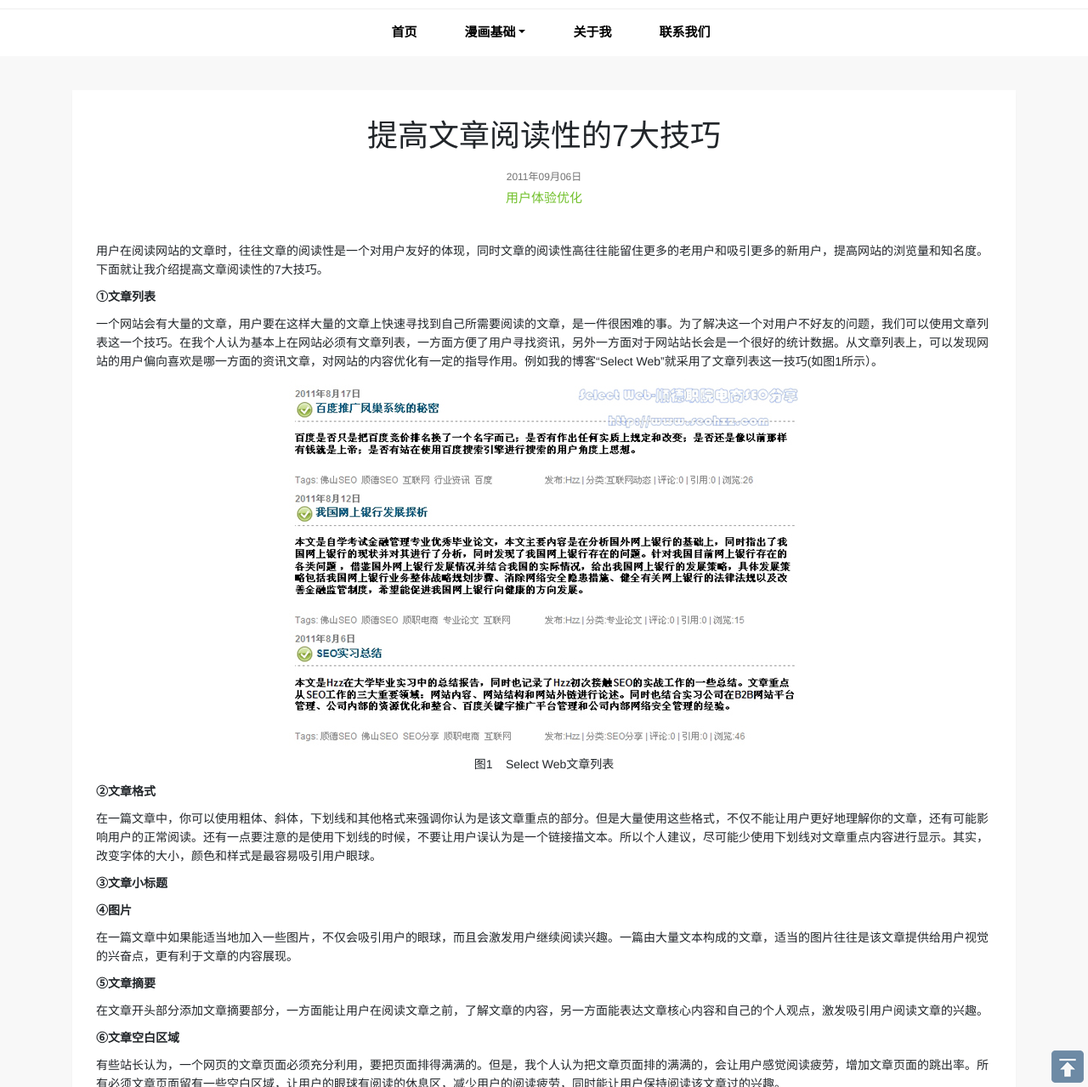
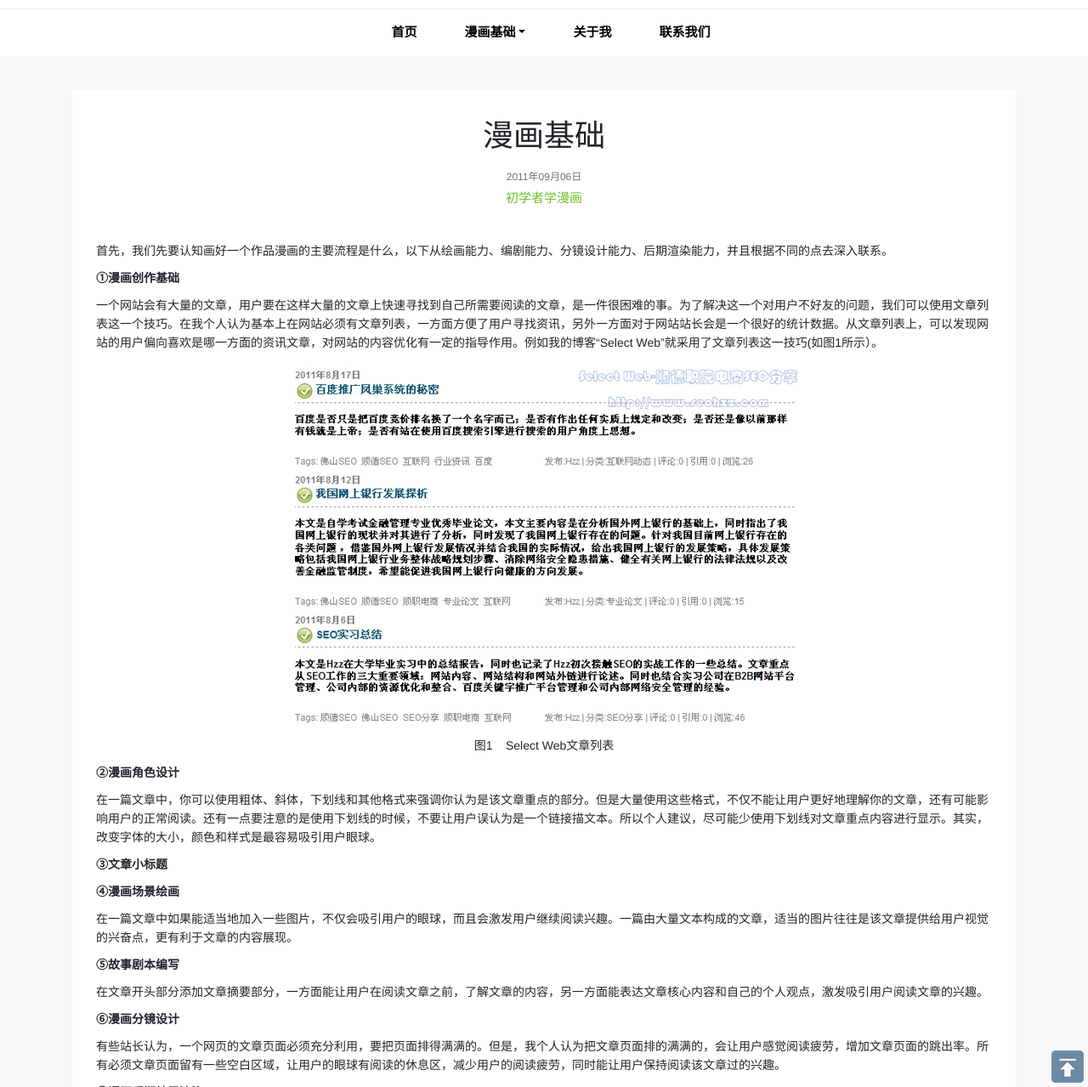
Before and after one commit to TSMSUN/TSMSUN.GitHub.io, a Jekyll site: the page built from ueo/_posts/2011-09-06-web-read-skill.html, in a window 1280 px wide and 1400 px high, scrolled down 243 px, cut to the strip 121-1400 px from the top of the window. Shown: the whole strip at 85% size. Built offline with Jekyll 4.4.1, drawn with Linux system fonts in a browser that asks for light colours.

Commit message:
Update 2011-09-06-web-read-skill.html

```diff
--- a/ueo/_posts/2011-09-06-web-read-skill.html
+++ b/ueo/_posts/2011-09-06-web-read-skill.html
@@ -3,25 +3,25 @@ layout: article
 permalink: /ueo/web-read-skill.html
 type-en: ueo
 image: web-read-skill
-title: 提高文章阅读性的7大技巧
-keywords: 用户体验优化
-description: 文章的阅读性是一个对用户友好的体现，熟练运用提高文章阅读性的7大技巧可以留住更多的老用户和吸引更多的新用户，同时也能提高网站浏览量和知名度。
+title: 漫画基础
+keywords: 初学者学漫画
+description: 每一个人都有一种漫画梦，想要学习好漫画，就要想学会画漫画的思维，这样能刚好帮助您学习
 ---
-<p>用户在阅读网站的文章时，往往文章的阅读性是一个对用户友好的体现，同时文章的阅读性高往往能留住更多的老用户和吸引更多的新用户，提高网站的浏览量和知名度。下面就让我介绍提高文章阅读性的7大技巧。</p>
-<p><b>①文章列表</b></p>
+<p>首先，我们先要认知画好一个作品漫画的主要流程是什么，以下从绘画能力、编剧能力、分镜设计能力、后期渲染能力，并且根据不同的点去深入联系。</p>
+<p><b>①漫画创作基础</b></p>
 <p>一个网站会有大量的文章，用户要在这样大量的文章上快速寻找到自己所需要阅读的文章，是一件很困难的事。为了解决这一个对用户不好友的问题，我们可以使用文章列表这一个技巧。在我个人认为基本上在网站必须有文章列表，一方面方便了用户寻找资讯，另外一方面对于网站站长会是一个很好的统计数据。从文章列表上，可以发现网站的用户偏向喜欢是哪一方面的资讯文章，对网站的内容优化有一定的指导作用。例如我的博客&ldquo;Select Web&rdquo;就采用了文章列表这一技巧(如图1所示）。</p>
 <p align="center"><img class="img-fluid" alt="Select Web文章列表" src="{{ site.url }}/images/ueo/web-read-skill-1.jpg"></p>
 <p align="center">图1&nbsp;&nbsp;&nbsp; Select Web文章列表</p>
-<p><b>②文章格式</b></p>
+<p><b>②漫画角色设计</b></p>
 <p>在一篇文章中，你可以使用粗体、斜体，下划线和其他格式来强调你认为是该文章重点的部分。但是大量使用这些格式，不仅不能让用户更好地理解你的文章，还有可能影响用户的正常阅读。还有一点要注意的是使用下划线的时候，不要让用户误认为是一个链接描文本。所以个人建议，尽可能少使用下划线对文章重点内容进行显示。其实，改变字体的大小，颜色和样式是最容易吸引用户眼球。</p>
 <p><b>③文章小标题</b></p>
 <p></p>
-<p><b>④图片</b></p>
+<p><b>④漫画场景绘画</b></p>
 <p>在一篇文章中如果能适当地加入一些图片，不仅会吸引用户的眼球，而且会激发用户继续阅读兴趣。一篇由大量文本构成的文章，适当的图片往往是该文章提供给用户视觉的兴奋点，更有利于文章的内容展现。</p>
-<p><b>⑤文章摘要</b></p>
+<p><b>⑤故事剧本编写</b></p>
 <p>在文章开头部分添加文章摘要部分，一方面能让用户在阅读文章之前，了解文章的内容，另一方面能表达文章核心内容和自己的个人观点，激发吸引用户阅读文章的兴趣。</p>
-<p><b>⑥文章空白区域</b></p>
+<p><b>⑥漫画分镜设计</b></p>
 <p>有些站长认为，一个网页的文章页面必须充分利用，要把页面排得满满的。但是，我个人认为把文章页面排的满满的，会让用户感觉阅读疲劳，增加文章页面的跳出率。所有必须文章页面留有一些空白区域，让用户的眼球有阅读的休息区，减少用户的阅读疲劳，同时能让用户保持阅读该文章过的兴趣。</p>
-<p><b>⑦展示个人观点</b></p>
+<p><b>⑦漫画后期效果渲染</b></p>
 <p>往往一篇文章最吸引用户的是作者的独特观点和评论，尽量把自己的个人观点放在文章摘要或者文章的开头部分，不要在你的观点放在文章的最后。</p>
 <p>如果能根据实际情况，综合灵活使用上面所介绍的7大技巧，不仅能提高文章的阅读性，同时也能增加对用户的友好度，更有利于网站的SEO和<a target="_blank" href="{{ site.url }}">用户体验优化</a>。</p>
```
